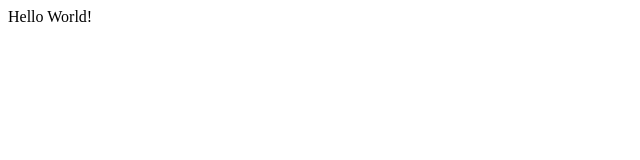
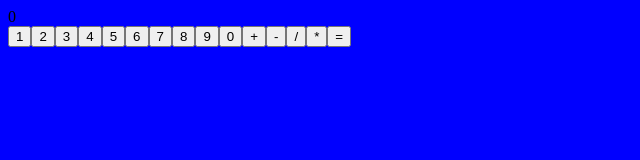
Before and after one commit to dbearchell/dlb-calculator, a plain HTML site: page index.html in a window 1280 px wide. Shown: the whole page, without its empty margins (0-640 px from the left). Drawn offline with Linux system fonts and the light colour scheme.

Commit message:
added keys and basic functionality

```diff
--- a/index.html
+++ b/index.html
@@ -3,8 +3,13 @@
   <head>
     <meta charset="utf-8">
     <title></title>
+    <link rel="stylesheet" type="text/css" href="style.css">
   </head>
   <body>
+    <div id = "calculatorKeys"></div>
+
     <script src="script.js"></script>
+
+
   </body>
 </html>
--- a/script.js
+++ b/script.js
@@ -1 +1,6 @@
-document.write("Hello World!");
+let activeNumber = 0;
+let calculatorKeys = ["1", "2", "3", "4", "5", "6", "7", "8", "9", "0", "+", "-", "/" , "*", "="]
+for (i = 0; i<calculatorKeys.length; i++){
+  document.write("<button class='calcButton' id=" + calculatorKeys[i] + ">" + calculatorKeys[i] + "</button>")
+}
+document.getElementById("calculatorKeys").innerText = activeNumber;
--- /dev/null
+++ b/style.css
@@ -0,0 +1,3 @@
+body {
+  background-color: blue;
+}
```
